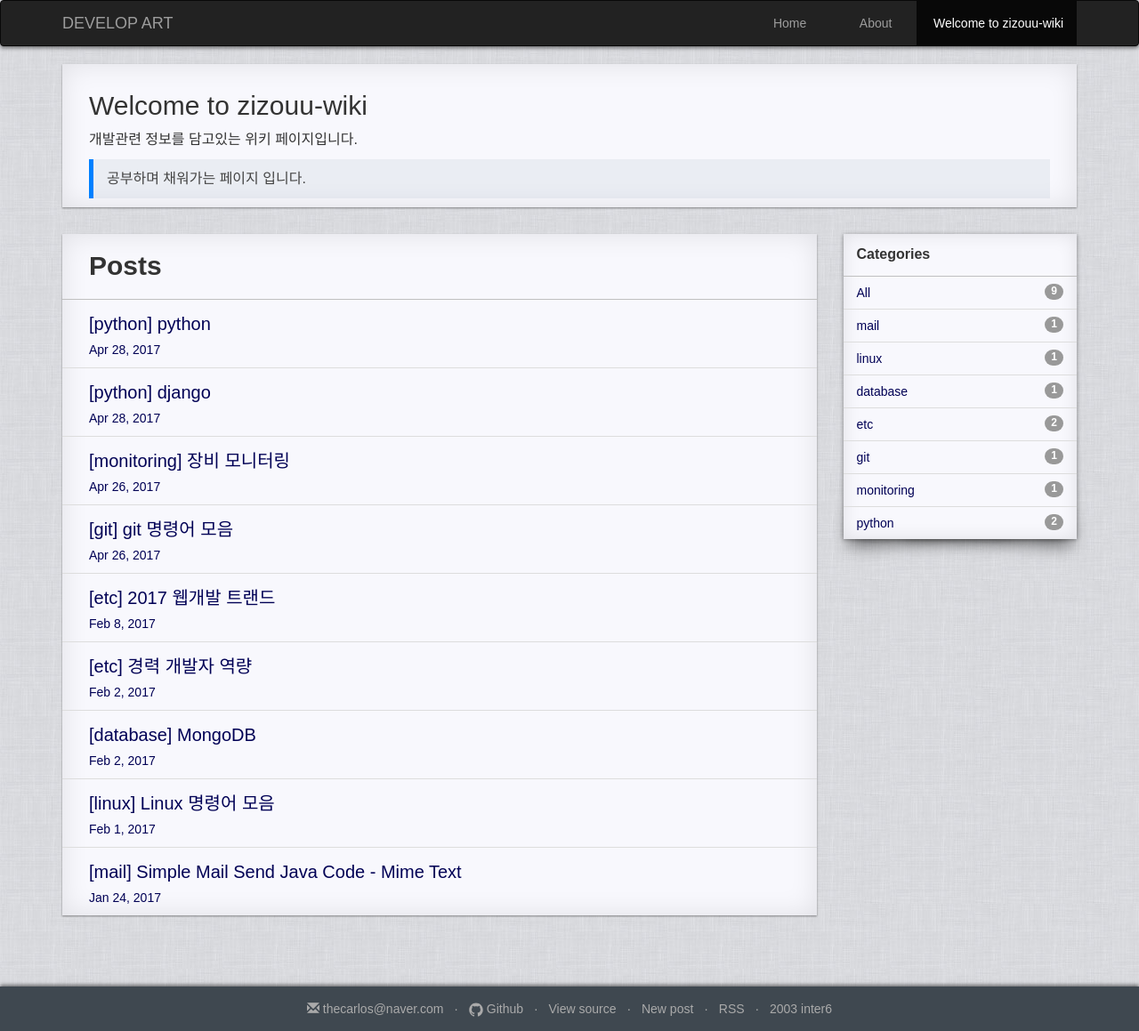
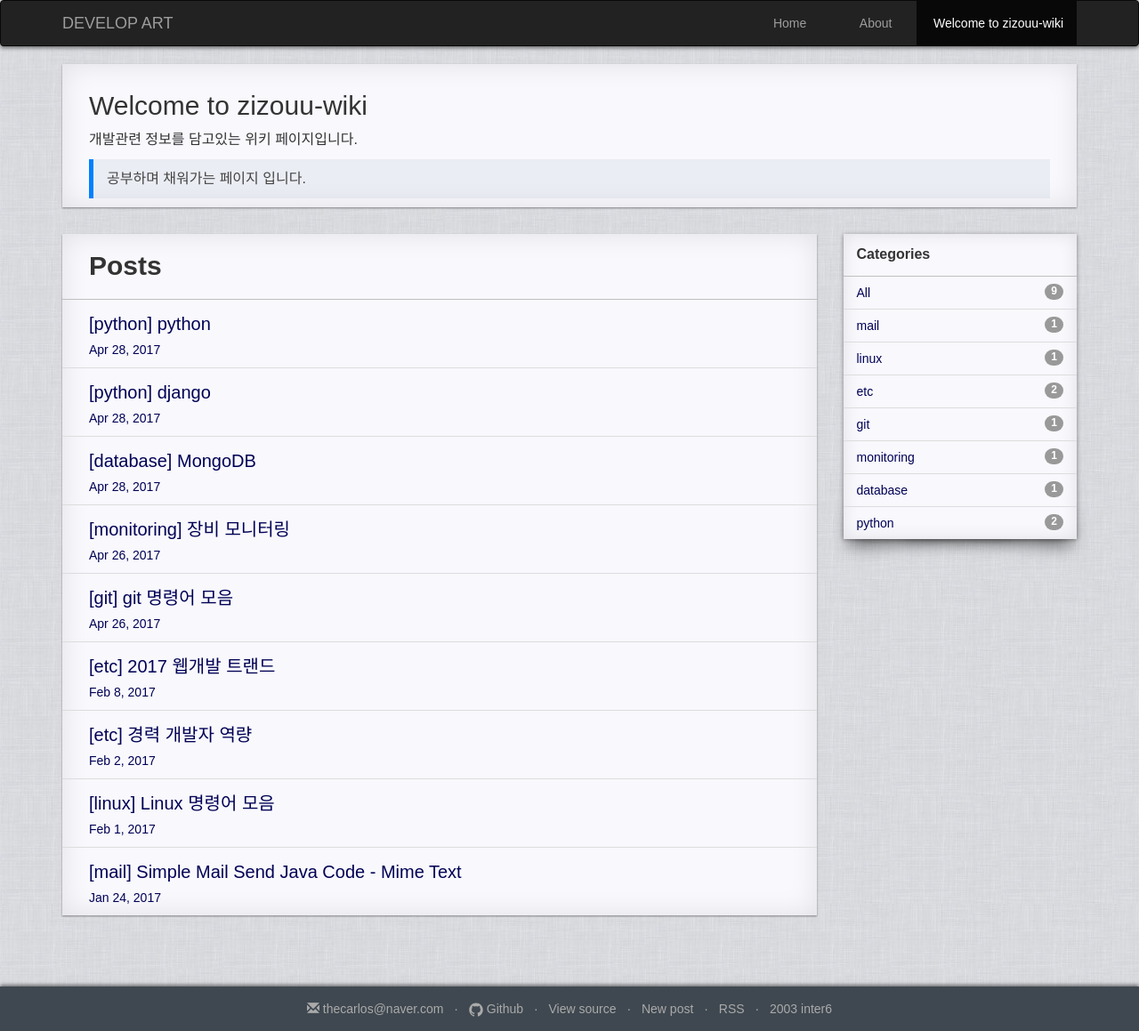
Before and after one commit to zizouu/zizouu.github.io, a Jekyll site: the page built from index.md, in a window 1280 px wide. Shown: the whole page at 89% size. Built offline with Jekyll 4.4.1, drawn with Linux system fonts in a browser that asks for light colours; our own code applies the rules of GitHub Pages for plain Markdown files.

Commit message:
fix mongodb date

```diff
--- a/_posts/database/2017-04-28-mongodb.md
+++ b/_posts/database/2017-04-28-mongodb.md
@@ -1,7 +1,7 @@
 ---
 layout: post
 title: "MongoDB"
-date: 2017-02-02
+date: 2017-04-28
 categories: database
 ---
 
```
